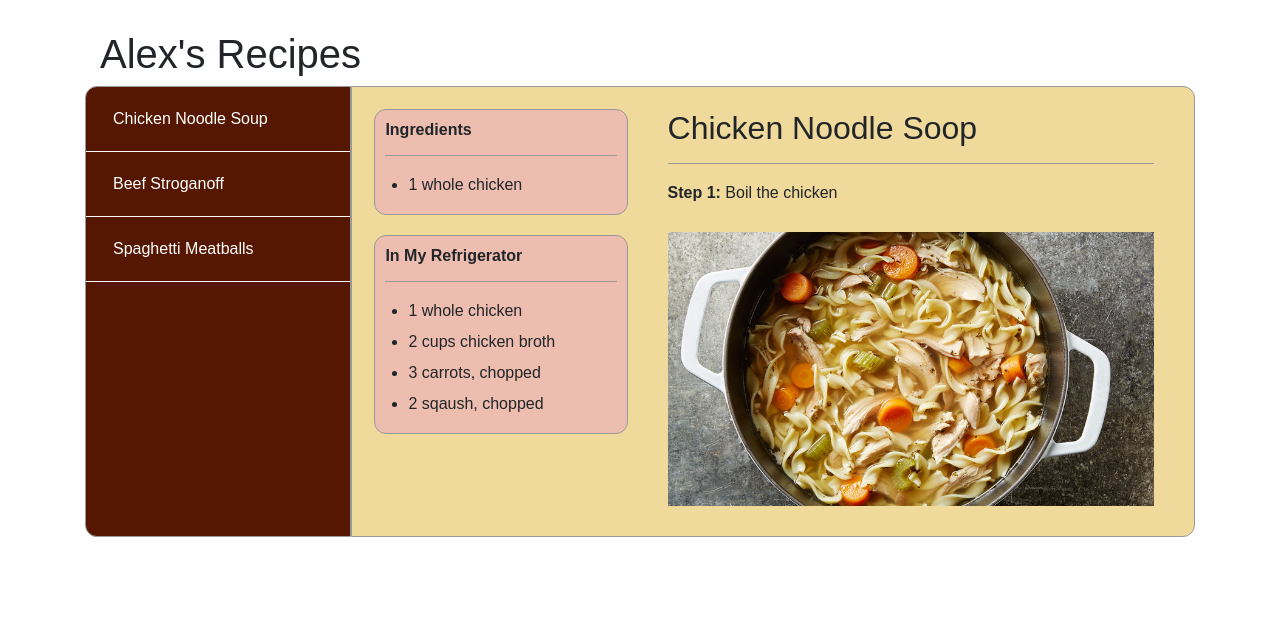
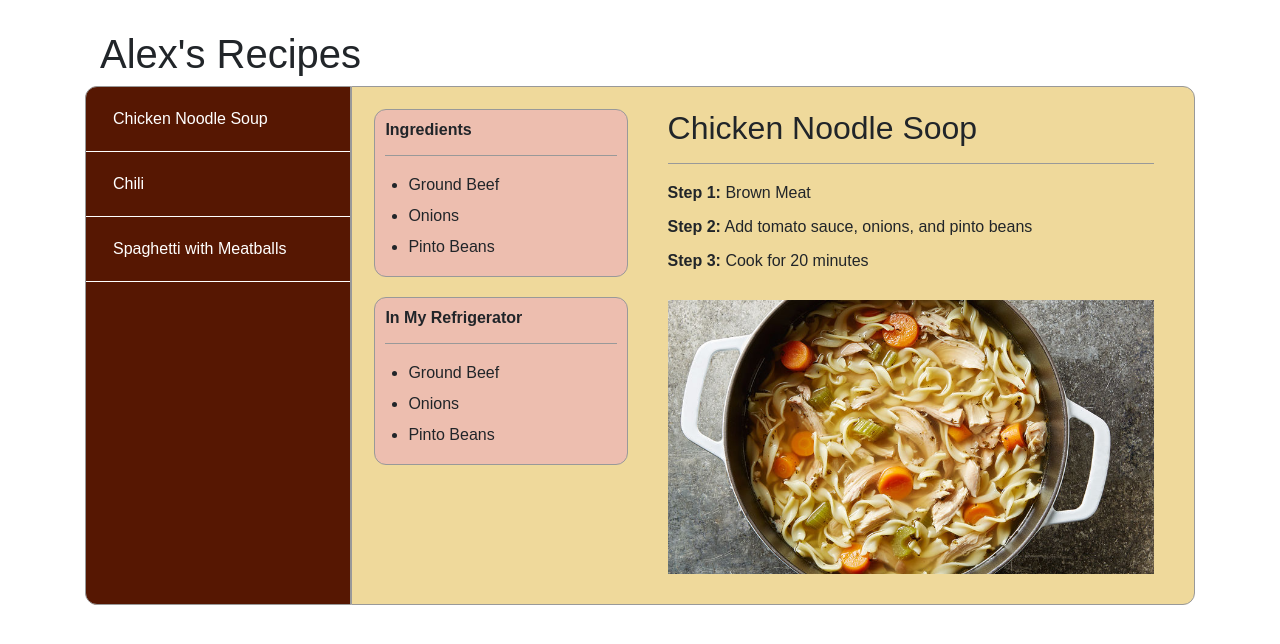
Before and after one commit to asimo124/RecipesReact, a React (Create React App) app: page / in a window 1280 px wide. Shown: the top 644 px of the page. Built offline with nearby package versions, Linux system fonts and the light colour scheme.

Commit message:
Setup API on Pairserver Bills site. Used json encoded data, in this react app. Created downflow from main application state to props of all components.

```diff
--- a/src/App.js
+++ b/src/App.js
@@ -6,19 +6,197 @@ import RecipeDetails from './components/recipedetails';
 class App extends Component {
 
 	state = {
+		first_recipe_id: 1,
 		recipes: [
 			{
-					id: 1,
-					name: "Chicken Noodle Soup"
+				"id": "1",
+				"recipe_name": "Chicken Noodle Soup",
+				"ingredients": [
+					{
+						"recipe_id": "1",
+						"ingredient_id": "1",
+						"quantity": "1",
+						"unit_of_measure": "Whole",
+						"ingredient": "Chicken"
 					},
 					{
-					id: 2,
-					name: "Beef Stroganoff"
+						"recipe_id": "1",
+						"ingredient_id": "2",
+						"quantity": "2",
+						"unit_of_measure": "cup(s)",
+						"ingredient": "Chicken Broth"
 					},
 					{
-					id: 3,
-					name: "Spaghetti Meatballs"
+						"recipe_id": "1",
+						"ingredient_id": "3",
+						"quantity": "2",
+						"unit_of_measure": null,
+						"ingredient": "Carrots"
 					},
+					{
+						"recipe_id": "1",
+						"ingredient_id": "4",
+						"quantity": "2",
+						"unit_of_measure": "piece(s) of",
+						"ingredient": "Sqaush"
+					}
+				],
+				"steps": [
+					{
+						"id": "1",
+						"recipe_id": "1",
+						"step": "Boil Chicken",
+						"display_order": "1"
+					},
+					{
+						"id": "2",
+						"recipe_id": "1",
+						"step": "De-bone Chicken",
+						"display_order": "2"
+					},
+					{
+						"id": "3",
+						"recipe_id": "1",
+						"step": "Add Broth and Vegetables and cook for 20 minutes",
+						"display_order": "3"
+					}
+				],
+				"available_ingredients": [
+					{
+						"recipe_id": "1",
+						"ingredient_id": "2",
+						"ingredient": "Chicken Broth"
+					},
+					{
+						"recipe_id": "1",
+						"ingredient_id": "3",
+						"ingredient": "Carrots"
+					}
+				]
+			},
+			{
+				"id": "3",
+				"recipe_name": "Chili",
+				"ingredients": [
+					{
+						"recipe_id": "3",
+						"ingredient_id": "5",
+						"quantity": "1",
+						"unit_of_measure": "pound of",
+						"ingredient": "Ground Beef"
+					},
+					{
+						"recipe_id": "3",
+						"ingredient_id": "8",
+						"quantity": "1",
+						"unit_of_measure": null,
+						"ingredient": "Onions"
+					},
+					{
+						"recipe_id": "3",
+						"ingredient_id": "9",
+						"quantity": "1",
+						"unit_of_measure": "can of",
+						"ingredient": "Pinto Beans"
+					}
+				],
+				"steps": [
+					{
+						"id": "7",
+						"recipe_id": "3",
+						"step": "Brown Meat",
+						"display_order": "1"
+					},
+					{
+						"id": "8",
+						"recipe_id": "3",
+						"step": "Add tomato sauce, onions, and pinto beans",
+						"display_order": "2"
+					},
+					{
+						"id": "9",
+						"recipe_id": "3",
+						"step": "Cook for 20 minutes",
+						"display_order": "3"
+					}
+				],
+				"available_ingredients": [
+					{
+						"recipe_id": "3",
+						"ingredient_id": "5",
+						"ingredient": "Ground Beef"
+					},
+					{
+						"recipe_id": "3",
+						"ingredient_id": "8",
+						"ingredient": "Onions"
+					},
+					{
+						"recipe_id": "3",
+						"ingredient_id": "9",
+						"ingredient": "Pinto Beans"
+					}
+				]
+			},
+			{
+				"id": "2",
+				"recipe_name": "Spaghetti with Meatballs",
+				"ingredients": [
+					{
+						"recipe_id": "2",
+						"ingredient_id": "5",
+						"quantity": "1",
+						"unit_of_measure": "pound of",
+						"ingredient": "Ground Beef"
+					},
+					{
+						"recipe_id": "2",
+						"ingredient_id": "6",
+						"quantity": "1",
+						"unit_of_measure": "bag of",
+						"ingredient": "Spaghetti Pasta"
+					},
+					{
+						"recipe_id": "2",
+						"ingredient_id": "7",
+						"quantity": "1",
+						"unit_of_measure": "can of",
+						"ingredient": "Tomato Sauce"
+					}
+				],
+				"steps": [
+					{
+						"id": "4",
+						"recipe_id": "2",
+						"step": "Brown meat",
+						"display_order": "1"
+					},
+					{
+						"id": "5",
+						"recipe_id": "2",
+						"step": "Add tomato sauce and vegetables and cook for 20 minutes",
+						"display_order": "2"
+					},
+					{
+						"id": "6",
+						"recipe_id": "2",
+						"step": "Cook pasta, server spaghetti sauce over pasta",
+						"display_order": "3"
+					}
+				],
+				"available_ingredients": [
+					{
+						"recipe_id": "2",
+						"ingredient_id": "5",
+						"ingredient": "Ground Beef"
+					},
+					{
+						"recipe_id": "2",
+						"ingredient_id": "7",
+						"ingredient": "Tomato Sauce"
+					}
+				]
+			}
 		]
 	};
 
@@ -28,10 +206,8 @@ class App extends Component {
 				<Grid>
 					<h1>Alex's Recipes</h1>
 					<Row >
-						<RecipeList
-							recipes={this.state.recipes}
-						/>
-						<RecipeDetails />
+						<RecipeList recipes={this.state.recipes} />
+						<RecipeDetails recipe={this.state.recipes[this.state.first_recipe_id]}  />
 					</Row>
 				</Grid>
 			</div>
--- /dev/null
+++ b/src/components/available_ingredient_list_item.js
@@ -0,0 +1,8 @@
+import { Component, PropTypes } from 'react';
+import React from 'react';
+
+export default class AvailableIngredientListItem extends Component {
+	render() {
+		return <li>{this.props.get_available_ingredient.ingredient}</li>
+	}
+}
--- a/src/components/available_ingredients.js
+++ b/src/components/available_ingredients.js
@@ -1,5 +1,6 @@
 import { Component, PropTypes } from 'react';
 import React from 'react';
+import AvailableIngredientListItem from './available_ingredient_list_item';
 
 export default class AvailableIngredients extends Component {
 	render() {
@@ -7,10 +8,9 @@ export default class AvailableIngredients extends Component {
 			<h5 className="small-box-title">In My Refrigerator</h5>
 			<hr />
 			<ul className="available-ingredients-list">
-				<li>1 whole chicken</li>
-				<li>2 cups chicken broth</li>
-				<li>3 carrots, chopped</li>
-				<li>2 sqaush, chopped</li>
+				{this.props.use_available_ingredients.map( ingredient =>
+					<AvailableIngredientListItem get_available_ingredient={ingredient} />
+				)}
 			</ul>
 		</div>
 	}
--- a/src/components/ingredient_list_item.js
+++ b/src/components/ingredient_list_item.js
@@ -3,6 +3,6 @@ import React from 'react';
 
 export default class IngredientListItem extends Component {
 	render() {
-		return <li>1 whole chicken</li>
+		return <li>{this.props.get_ingredient.ingredient}</li>
 	}
 }
--- a/src/components/ingredients.js
+++ b/src/components/ingredients.js
@@ -8,7 +8,9 @@ export default class Ingredients extends Component {
 			<h5 className="small-box-title">Ingredients</h5>
 			<hr />
 			<ul className="ingredients-list">
-				<IngredientListItem />
+				{this.props.use_ingredients.map( ingredient =>
+					<IngredientListItem get_ingredient={ingredient} />
+				)}
 			</ul>
 		</div>
 	}
--- a/src/components/recipe_step_item.js
+++ b/src/components/recipe_step_item.js
@@ -3,6 +3,6 @@ import React from 'react';
 
 export default class RecipeStepItem extends Component {
 	render() {
-		return <li><strong>Step 1:</strong> Boil the chicken</li>
+		return <li><strong>Step {this.props.get_step.display_order}:</strong> {this.props.get_step.step}</li>
 	}
 }
--- a/src/components/recipe_steps.js
+++ b/src/components/recipe_steps.js
@@ -8,7 +8,9 @@ export default class RecipeSteps extends Component {
 			<h2 className="recipe-title">Chicken Noodle Soop</h2>
 			<hr/>
 			<ul className="recipe-steps-list">
-				<RecipeStepItem />
+				{this.props.use_steps.map( step =>
+					<RecipeStepItem get_step={step} />
+				)}
 			</ul>
 			<div className="medlarge_clear" ></div>
 			<img src="/images/chicken_noodle_soup.jpg" className="full-width-img" />
--- a/src/components/recipedetails.js
+++ b/src/components/recipedetails.js
@@ -10,11 +10,11 @@ export default class RecipeDetails extends Component {
 		return <div className="recipe-details-container" >
 			<Row >
 				<Col xs={12} md={4} >
-					<Ingredients />
-					<AvailableIngredients />
+					<Ingredients use_ingredients={this.props.recipe.ingredients} />
+					<AvailableIngredients use_available_ingredients={this.props.recipe.available_ingredients} />
 				</Col>
 				<Col xs={12} md={8}>
-					<RecipeSteps />
+					<RecipeSteps use_steps={this.props.recipe.steps} />
 				</Col>
 			</Row>
 		</div>
--- a/src/components/recipelist.js
+++ b/src/components/recipelist.js
@@ -8,7 +8,7 @@ export default class RecipeList extends Component {
 		return <div className="recipe-list-container" >
 			<ul className="recipe-list">
 				{this.props.recipes.map( recipe =>
-					<RecipeListItem name={recipe.name} key={recipe.id} />
+					<RecipeListItem name={recipe.recipe_name} key={recipe.id} />
 				)}
 			</ul>
 		</div>
```
Lines whose indentation alone changed are shown as unchanged.
